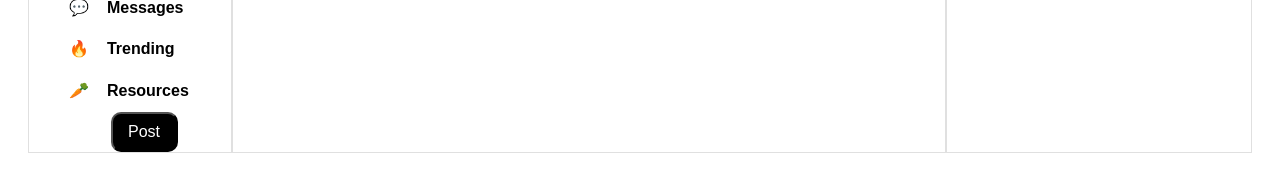
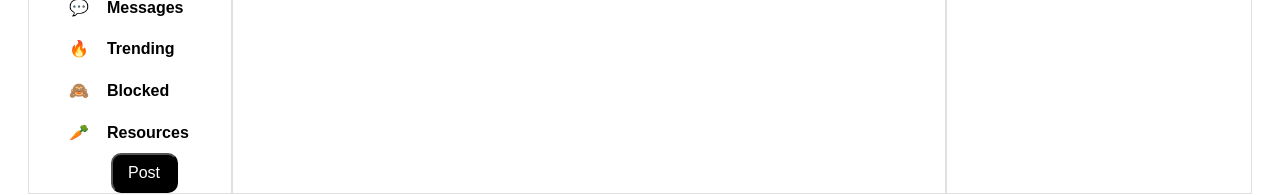
Before and after one commit to brocoli05/kitchen-connect-client, a Next.js app: page /explore in a window 1280 px wide. Shown: the part 431-626 px from the top of the page. Built offline with nearby package versions, Linux system fonts and the light colour scheme; no server answers; the database is empty.

Commit message:
fix link for admin

```diff
--- a/components/Layout.jsx
+++ b/components/Layout.jsx
@@ -2,18 +2,20 @@ import TopNavBar from "./TopNavBar";
 import LeftSidebar from "./LeftSidebar";
 import RightSidebar from "./RightSidebar";
 import { Row, Col } from "react-bootstrap";
+import { useProfile } from "@/hooks/useProfile";
 
 export default function Layout({
   children,
   suggestedPosts = [],
   followingUsers = [],
+  isAdmin = "false",
 }) {
   return (
     <>
       <TopNavBar />
       <Row className="mainpage" style={{ padding: "20px 40px" }}>
         <Col md={2} className="mainpage-left">
-          <LeftSidebar />
+          <LeftSidebar isAdmin={isAdmin} />
         </Col>
         <Col md={7} className="mainpage-center">
           {children}
--- a/components/LeftSidebar.jsx
+++ b/components/LeftSidebar.jsx
@@ -6,7 +6,7 @@ import PostCard from "@/components/PostCard";
 import Link from "next/link";
 const GEOLOCATION_TIMEOUT = 8000;
 
-function ToggleList({ title, isAdmin = false }) {
+function ToggleList({ title, isAdmin }) {
   const [open, setOpen] = useState(true);
   return (
     <div className="mainpage-left-toggle-list">
@@ -42,7 +42,7 @@ function ToggleList({ title, isAdmin = false }) {
             </a>
           </li>
           <li className="list-item">
-            <a className="list-link" href="/explore">
+            <a className="list-link" href="#/explore">
               <span style={{ marginRight: "18px" }}>🌎</span>Explore
             </a>
           </li>
@@ -160,7 +160,7 @@ export default function LeftSidebar({ isAdmin }) {
       <p className="left-right-title">Feed</p>
       <ToggleList title="Discover" />
       {/* <ToggleList title="Personal" /> */}
-      <ToggleList title="Kitchen" />
+      <ToggleList title="Kitchen" isAdmin={isAdmin} />
       <Row className="d-flex justify-content-center">
         <button
           className="post-button "
--- /dev/null
+++ b/hooks/useProfile.js
@@ -0,0 +1,6 @@
+import { useSession } from "next-auth/react";
+
+export function useProfile() {
+  const { data: session } = useSession();
+  return { user: session?.user };
+}
--- a/pages/mainpage.jsx
+++ b/pages/mainpage.jsx
@@ -149,7 +149,11 @@ export default function Home() {
 
   return (
     <>
-      <Layout suggestedPosts={suggestedPosts} followingUsers={followingUsers}>
+      <Layout
+        suggestedPosts={suggestedPosts}
+        followingUsers={followingUsers}
+        isAdmin={isAdmin}
+      >
         {MainContent}
       </Layout>
     </>
```
